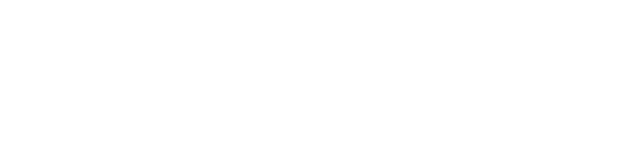
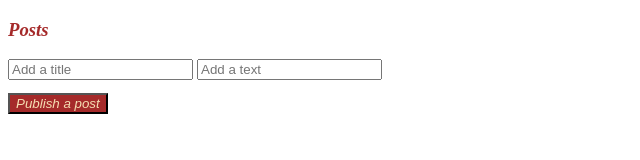
Before and after one commit to AnnaSaurina/Week19task2, a plain HTML site: page index.html in a window 1280 px wide. Shown: the whole page, without its empty margins (0-640 px from the left). Drawn offline with Linux system fonts and the light colour scheme.

Commit message:
add markup

```diff
--- a/asstes/index.css
+++ b/asstes/index.css
@@ -0,0 +1,15 @@
+h3{
+    color: brown;
+    font-style: italic;
+}
+
+button{
+    margin-top: 1%;
+    color: wheat;
+    background-color: brown;
+    font-style: italic;
+}
+
+.container{
+font-style: italic;
+}
--- a/index.html
+++ b/index.html
@@ -4,11 +4,25 @@
 <head>
     <meta charset="UTF-8">
     <meta name="viewport" content="width=device-width, initial-scale=1.0">
+    <link rel="stylesheet" href="/asstes/index.css">
     <title>Document</title>
 </head>
 
 <body>
-
+    <div class="container">
+        <h3>Posts</h3>
+        <form class="post__form" action="">
+            <div>
+                <input class="post__form-title" placeholder="Add a title" type="text">
+                <input class="post__form-text" placeholder="Add a text" type="text">
+            </div>
+            <div>
+                <button class="post__form-btn">Publish a post</button>
+            </div>
+            <div class="post__form-publication"></div>
+        </form>
+        <script src="/asstes/index.js"></script>
+    </div>
 </body>
 
 </html>
```
